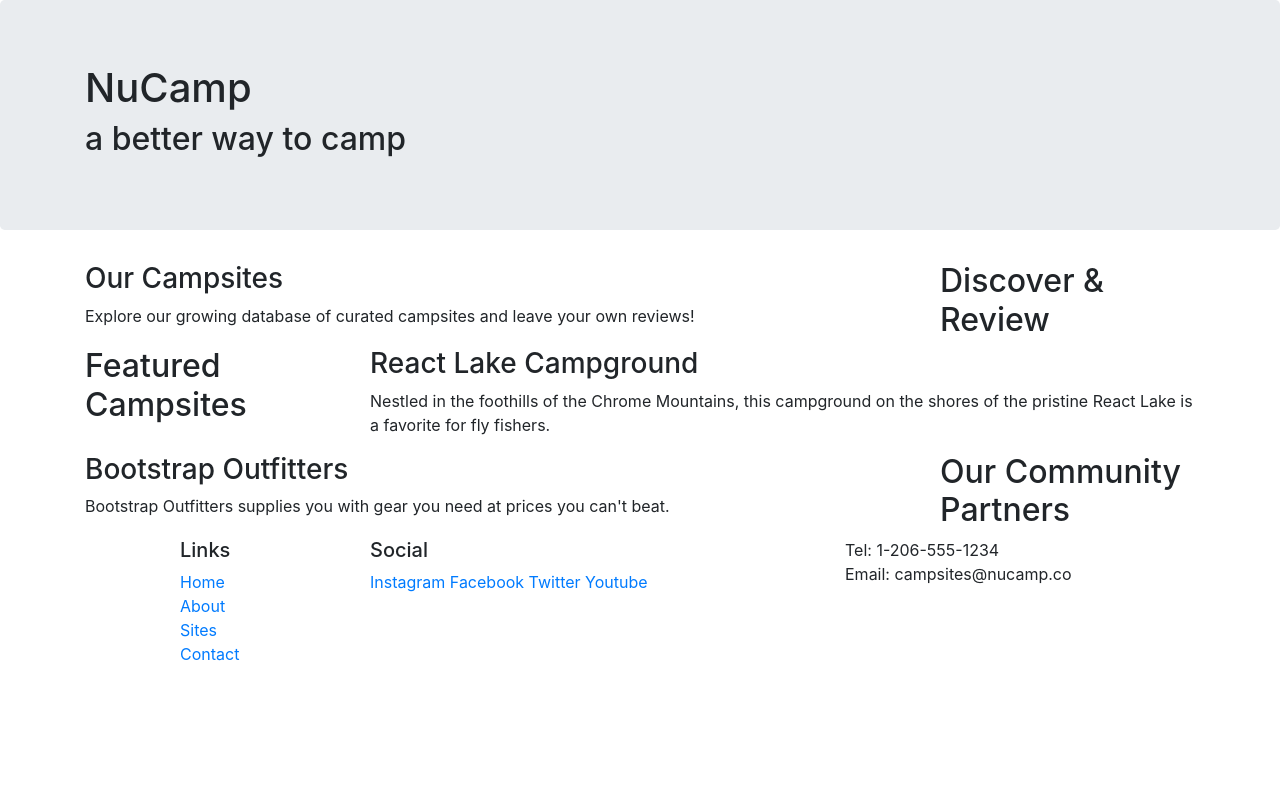
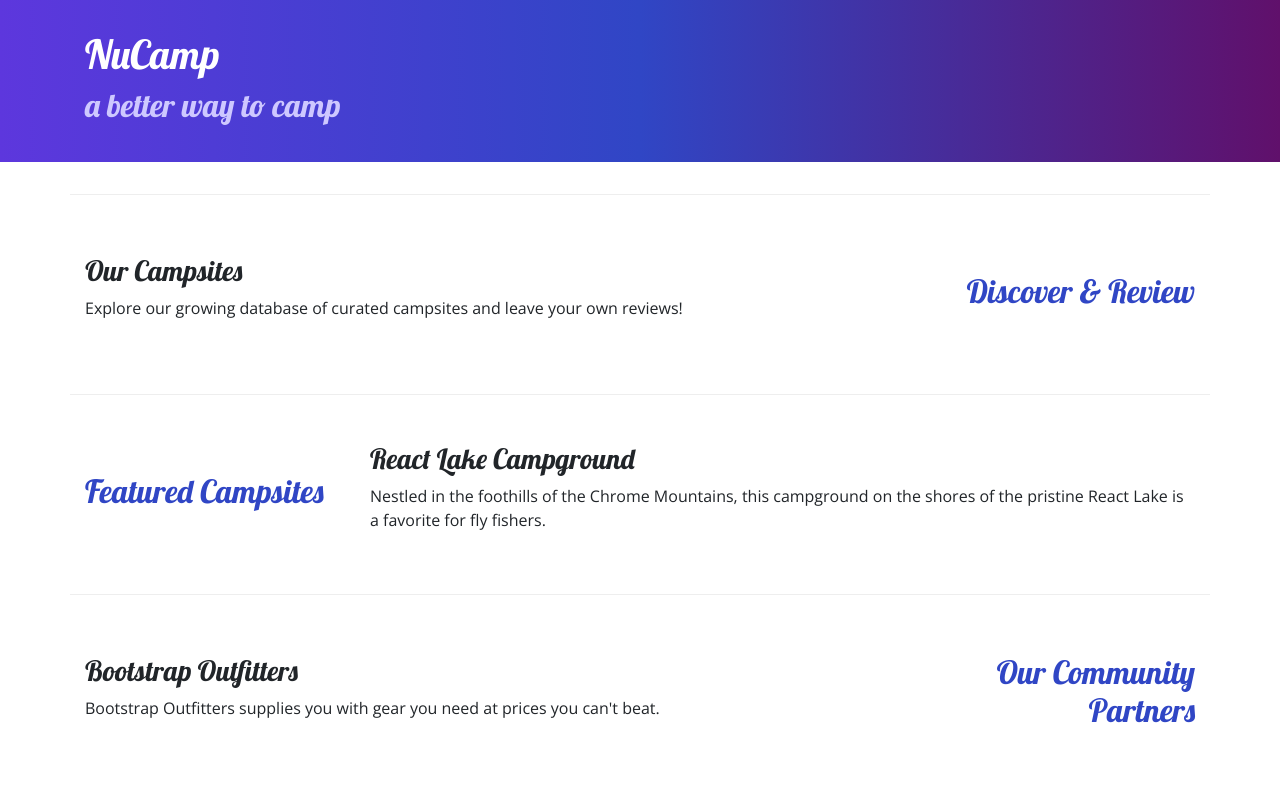
Before and after one commit to CodingGakusei/git-test, a website: page index.html in a window 1280 px wide. Shown: the top 792 px of the page. Drawn offline with nearby package versions, Linux system fonts and the light colour scheme.

Commit message:
Updated NuCamp Site

```diff
--- /dev/null
+++ b/css/styles.css
@@ -0,0 +1,32 @@
+body {
+    font-family: "Open Sans", sans-serif;
+}
+
+h1, h2, h3 {
+    font-family: "Lobster", cursive;
+}
+
+h2{
+    color: #3046C5;
+}
+
+header h2 {
+    color: #CEC8FF;
+}
+
+footer {
+    background-image: linear-gradient(#CEC8FF, white);
+    padding: 20px, 0;
+}
+
+.jumbotron {
+    padding: 30px;
+    background-image: linear-gradient(to right, #5D37DD, #3046C5, #60106B);
+    color: white;
+}
+
+.row-content {
+    padding: 50px, 0;
+    border-top: 1px ridge;
+    min-height: 200px;
+}
--- a/index.html
+++ b/index.html
@@ -9,12 +9,16 @@
     <!--BootStrap CSS-->
     <link rel="stylesheet" href="node_modules/bootstrap/dist/css/bootstrap.min.css" />
 
+    <!--Additional CSS must be added after Bootstrap CSS-->
+    <link rel="stylesheet" href="https://fonts.googleapis.com/css?family=Lobster|Open+Sans" />
+    <link rel="stylesheet" href="css/styles.css" />
+
     <title>NuCamp: A Better Way To Camp</title>
 </head>
 
 <body>
 
-    <header class="jumbotron">
+    <header class="jumbotron jumbotron-fluid">
         <div class="container">
             <div class="row">
                 <div class="col">
@@ -26,9 +30,9 @@
     </header>
 
     <div class="container">
-        <div class="row">
+        <div class="row row-content align-items-center">
             <div class="col-sm-4 order-sm-last col-md-3">
-                <h2>Discover & Review</h2>
+                <h2 class="text-sm-right">Discover & Review</h2>
             </div>
             <div class="col">
                 <h3>Our Campsites</h3>
@@ -37,7 +41,7 @@
         </div>
 
 
-        <div class="row">
+        <div class="row row-content align-items-center">
             <div class="col-sm-4 col-md-3">
                 <h2>Featured Campsites</h2>
             </div>
@@ -48,9 +52,9 @@
             </div>
         </div>
 
-        <div class="row">
+        <div class="row row-content align-items-center">
             <div class="col-sm-4 order-sm-last col-md-3">
-                <h2>Our Community Partners</h2>
+                <h2 class="text-sm-right">Our Community Partners</h2>
             </div>
             <div class="col">
                 <h3>Bootstrap Outfitters</h3>
@@ -61,7 +65,7 @@
 
     <footer>
         <div class="container">
-            <div class="row">
+            <div class="row row-content">
                 <div class="col-4 col-sm-2 offset-1">
                     <h5>Links</h5>
                     <ul class="list-unstyled">
@@ -71,14 +75,14 @@
                         <li><a href="#">Contact</a></li>
                     </ul>
                 </div>
-                <div class="col-6 col-sm-5">
+                <div class="col-6 col-sm-5 text-center">
                     <h5>Social</h5>
                     <a href="http://instagram.com/">Instagram</a>
                     <a href="http://facebook.com/">Facebook</a>
                     <a href="http://twitter.com/">Twitter</a>
                     <a href="http://youtube.com/">Youtube</a>
                 </div>
-                <div class="col-4">
+                <div class="col-4 text-center">
                     Tel: 1-206-555-1234<br />
                     Email: campsites@nucamp.co
                 </div>
```
